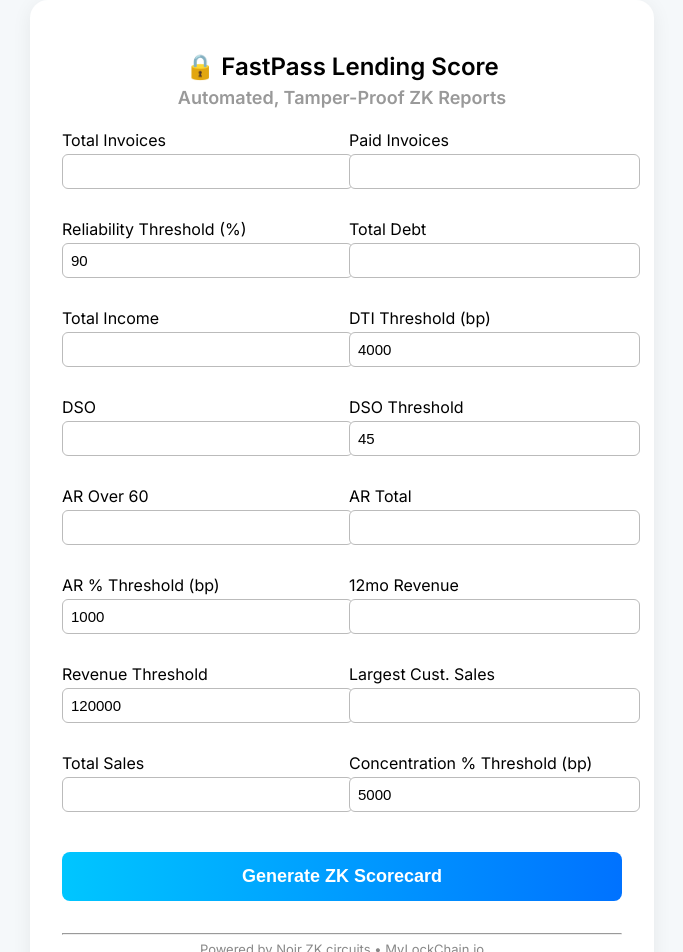
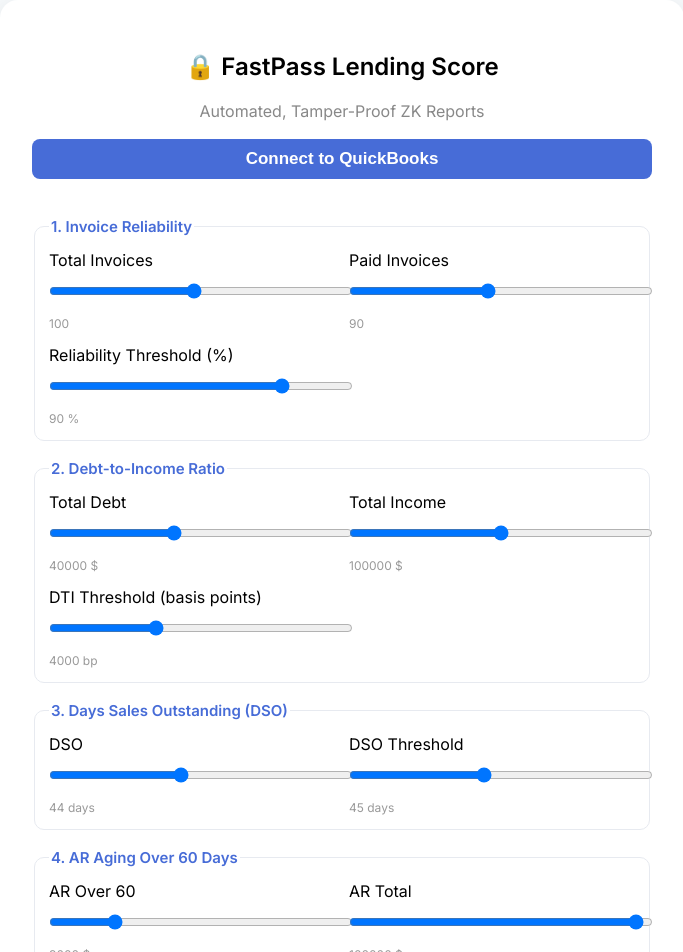
Before and after one commit to Lpierzina/zkInvoiceFactoring, a React (Create React App) app in the folder frontend2/: page / in a window 1280 px wide. Shown: the part 40-992 px from the top of the page, without its empty margins (298-981 px from the left). Built offline with nearby package versions, Linux system fonts and the light colour scheme.

Commit message:
100 percent zk proofs

```diff
--- a/frontend2/src/App.js
+++ b/frontend2/src/App.js
@@ -1,41 +1,42 @@
- import React, { useState, useEffect } from "react";
-
+import React, { useState } from "react";
 const API_URL = "https://zkinvoice-backend-f15c33da94bc.herokuapp.com/api/prove-reliability";
 
 export default function App() {
-  // Expanded state for ALL 6 ZK checks
+  // Change this to real QB connection logic as needed
+  const [qbConnected, setQBConnected] = useState(false);
+
+  // All form state
   const [inputs, setInputs] = useState({
-    total_invoices: "",
-    paid_invoices: "",
+    total_invoices: 100,
+    paid_invoices: 90,
     threshold_percent: 90,
-    total_debt: "",
-    total_income: "",
-    dti_threshold_bp: 4000,             // 40.00%
-    dso: "",
+    total_debt: 40000,
+    total_income: 100000,
+    dti_threshold_bp: 4000,
+    dso: 44,
     dso_threshold: 45,
-    ar_over60: "",
-    ar_total: "",
-    ar_pct_threshold_bp: 1000,          // 10.00%
-    revenue12mo: "",
-    revenue_threshold: 120000,          // $120,000 (12mo)
-    largest_cust_sales: "",
-    total_sales: "",
-    concentration_threshold_bp: 5000    // 50.00%
+    ar_over60: 9000,
+    ar_total: 100000,
+    ar_pct_threshold_bp: 1000,
+    revenue12mo: 121000,
+    revenue_threshold: 120000,
+    largest_cust_sales: 49999,
+    total_sales: 100000,
+    concentration_threshold_bp: 5000
   });
 
   const [loading, setLoading] = useState(false);
   const [proof, setProof] = useState(null);
   const [error, setError] = useState(null);
 
-  // === Update input fields ===
+  // Handle slider/input changes
   function handleChange(e) {
     setInputs((prev) => ({
       ...prev,
-      [e.target.name]: e.target.value
+      [e.target.name]: Number(e.target.value)
     }));
   }
 
-  // === ZK Prove button handler ===
   async function handleSubmit(e) {
     e.preventDefault();
     setLoading(true);
@@ -46,25 +47,7 @@
       const res = await fetch(API_URL, {
         method: "POST",
         headers: { "Content-Type": "application/json" },
-        body: JSON.stringify({
-          ...inputs,
-          total_invoices: Number(inputs.total_invoices),
-          paid_invoices: Number(inputs.paid_invoices),
-          threshold_percent: Number(inputs.threshold_percent),
-          total_debt: Number(inputs.total_debt),
-          total_income: Number(inputs.total_income),
-          dti_threshold_bp: Number(inputs.dti_threshold_bp),
-          dso: Number(inputs.dso),
-          dso_threshold: Number(inputs.dso_threshold),
-          ar_over60: Number(inputs.ar_over60),
-          ar_total: Number(inputs.ar_total),
-          ar_pct_threshold_bp: Number(inputs.ar_pct_threshold_bp),
-          revenue12mo: Number(inputs.revenue12mo),
-          revenue_threshold: Number(inputs.revenue_threshold),
-          largest_cust_sales: Number(inputs.largest_cust_sales),
-          total_sales: Number(inputs.total_sales),
-          concentration_threshold_bp: Number(inputs.concentration_threshold_bp)
-        })
+        body: JSON.stringify(inputs)
       });
       const data = await res.json();
       if (data.error) throw new Error(data.error);
@@ -76,73 +59,73 @@
     }
   }
 
-  // === The UI ===
+  // Example QuickBooks connect simulation
+  function handleQBConnect() {
+    // TODO: Replace with real QB connect flow
+    setQBConnected(true);
+  }
+
+  // Example: simulate disconnect
+  function handleQBDisconnect() {
+    setQBConnected(false);
+  }
+
   return (
     <div style={{ fontFamily: "Inter, sans-serif", background: "#f5f8fa", minHeight: "100vh" }}>
       <div style={{
-        maxWidth: 560, margin: "40px auto", background: "#fff", padding: 32,
+        maxWidth: 620, margin: "40px auto", background: "#fff", padding: 32,
         borderRadius: 18, boxShadow: "0 4px 20px #0001"
       }}>
-        <h2 style={{ textAlign: "center" }}>🔒 FastPass Lending Score <br /><span style={{fontSize:18, color:"#999"}}>Automated, Tamper-Proof ZK Reports</span></h2>
+        <h2 style={{ textAlign: "center" }}>🔒 FastPass Lending Score</h2>
+        <div style={{textAlign: "center", color:"#888", fontSize: 16, marginBottom: 18}}>
+          Automated, Tamper-Proof ZK Reports
+        </div>
+        {!qbConnected ? (
+          <button onClick={handleQBConnect} style={connectBtnStyle}>
+            Connect to QuickBooks
+          </button>
+        ) : (
+          <button onClick={handleQBDisconnect} style={disconnectBtnStyle}>
+            Disconnect QuickBooks
+          </button>
+        )}
 
-        <form onSubmit={handleSubmit}>
-          <div style={{display:"grid",gridTemplateColumns:"1fr 1fr",gap:14}}>
-            {/* These can be made smarter with labels, QuickBooks integration, etc. */}
-            <label>Total Invoices<br/>
-              <input name="total_invoices" value={inputs.total_invoices} onChange={handleChange} type="number" min={1} required style={inputStyle} />
-            </label>
-            <label>Paid Invoices<br/>
-              <input name="paid_invoices" value={inputs.paid_invoices} onChange={handleChange} type="number" min={0} required style={inputStyle} />
-            </label>
-            <label>Reliability Threshold (%)<br/>
-              <input name="threshold_percent" value={inputs.threshold_percent} onChange={handleChange} type="number" min={50} max={100} required style={inputStyle} />
-            </label>
-            <label>Total Debt<br/>
-              <input name="total_debt" value={inputs.total_debt} onChange={handleChange} type="number" min={0} required style={inputStyle} />
-            </label>
-            <label>Total Income<br/>
-              <input name="total_income" value={inputs.total_income} onChange={handleChange} type="number" min={0} required style={inputStyle} />
-            </label>
-            <label>DTI Threshold (bp)<br/>
-              <input name="dti_threshold_bp" value={inputs.dti_threshold_bp} onChange={handleChange} type="number" min={0} max={10000} required style={inputStyle} />
-            </label>
-            <label>DSO<br/>
-              <input name="dso" value={inputs.dso} onChange={handleChange} type="number" min={0} required style={inputStyle} />
-            </label>
-            <label>DSO Threshold<br/>
-              <input name="dso_threshold" value={inputs.dso_threshold} onChange={handleChange} type="number" min={0} required style={inputStyle} />
-            </label>
-            <label>AR Over 60<br/>
-              <input name="ar_over60" value={inputs.ar_over60} onChange={handleChange} type="number" min={0} required style={inputStyle} />
-            </label>
-            <label>AR Total<br/>
-              <input name="ar_total" value={inputs.ar_total} onChange={handleChange} type="number" min={0} required style={inputStyle} />
-            </label>
-            <label>AR % Threshold (bp)<br/>
-              <input name="ar_pct_threshold_bp" value={inputs.ar_pct_threshold_bp} onChange={handleChange} type="number" min={0} max={10000} required style={inputStyle} />
-            </label>
-            <label>12mo Revenue<br/>
-              <input name="revenue12mo" value={inputs.revenue12mo} onChange={handleChange} type="number" min={0} required style={inputStyle} />
-            </label>
-            <label>Revenue Threshold<br/>
-              <input name="revenue_threshold" value={inputs.revenue_threshold} onChange={handleChange} type="number" min={0} required style={inputStyle} />
-            </label>
-            <label>Largest Cust. Sales<br/>
-              <input name="largest_cust_sales" value={inputs.largest_cust_sales} onChange={handleChange} type="number" min={0} required style={inputStyle} />
-            </label>
-            <label>Total Sales<br/>
-              <input name="total_sales" value={inputs.total_sales} onChange={handleChange} type="number" min={0} required style={inputStyle} />
-            </label>
-            <label>Concentration % Threshold (bp)<br/>
-              <input name="concentration_threshold_bp" value={inputs.concentration_threshold_bp} onChange={handleChange} type="number" min={0} max={10000} required style={inputStyle} />
-            </label>
-          </div>
+        <form onSubmit={handleSubmit} style={{marginTop: 24}}>
+          <Section title="1. Invoice Reliability">
+            <SliderOrInput {...sliderConfig.total_invoices} qbConnected={qbConnected} value={inputs.total_invoices} onChange={handleChange}/>
+            <SliderOrInput {...sliderConfig.paid_invoices} qbConnected={qbConnected} value={inputs.paid_invoices} onChange={handleChange}/>
+            <SliderOrInput {...sliderConfig.threshold_percent} qbConnected={qbConnected} value={inputs.threshold_percent} onChange={handleChange}/>
+          </Section>
+          <Section title="2. Debt-to-Income Ratio">
+            <SliderOrInput {...sliderConfig.total_debt} qbConnected={qbConnected} value={inputs.total_debt} onChange={handleChange}/>
+            <SliderOrInput {...sliderConfig.total_income} qbConnected={qbConnected} value={inputs.total_income} onChange={handleChange}/>
+            <SliderOrInput {...sliderConfig.dti_threshold_bp} qbConnected={qbConnected} value={inputs.dti_threshold_bp} onChange={handleChange}/>
+          </Section>
+          <Section title="3. Days Sales Outstanding (DSO)">
+            <SliderOrInput {...sliderConfig.dso} qbConnected={qbConnected} value={inputs.dso} onChange={handleChange}/>
+            <SliderOrInput {...sliderConfig.dso_threshold} qbConnected={qbConnected} value={inputs.dso_threshold} onChange={handleChange}/>
+          </Section>
+          <Section title="4. AR Aging Over 60 Days">
+            <SliderOrInput {...sliderConfig.ar_over60} qbConnected={qbConnected} value={inputs.ar_over60} onChange={handleChange}/>
+            <SliderOrInput {...sliderConfig.ar_total} qbConnected={qbConnected} value={inputs.ar_total} onChange={handleChange}/>
+            <SliderOrInput {...sliderConfig.ar_pct_threshold_bp} qbConnected={qbConnected} value={inputs.ar_pct_threshold_bp} onChange={handleChange}/>
+          </Section>
+          <Section title="5. Revenue (12 months)">
+            <SliderOrInput {...sliderConfig.revenue12mo} qbConnected={qbConnected} value={inputs.revenue12mo} onChange={handleChange}/>
+            <SliderOrInput {...sliderConfig.revenue_threshold} qbConnected={qbConnected} value={inputs.revenue_threshold} onChange={handleChange}/>
+          </Section>
+          <Section title="6. Customer Concentration">
+            <SliderOrInput {...sliderConfig.largest_cust_sales} qbConnected={qbConnected} value={inputs.largest_cust_sales} onChange={handleChange}/>
+            <SliderOrInput {...sliderConfig.total_sales} qbConnected={qbConnected} value={inputs.total_sales} onChange={handleChange}/>
+            <SliderOrInput {...sliderConfig.concentration_threshold_bp} qbConnected={qbConnected} value={inputs.concentration_threshold_bp} onChange={handleChange}/>
+          </Section>
+
           <button disabled={loading} style={btnStyle}>
             {loading ? "Proving..." : "Generate ZK Scorecard"}
           </button>
         </form>
 
-        {/* Proof Scorecard Result */}
+        {/* Scorecard */}
         {proof && (
           <div style={{ marginTop: 32, background: "#f5fff0", borderRadius: 14, padding: 20 }}>
             <h3 style={{ marginTop: 0 }}>📋 ZK Lender Scorecard</h3>
@@ -171,7 +154,6 @@
             </details>
           </div>
         )}
-
         {error && <div style={{ color: "#d31717", marginTop: 18 }}>{error}</div>}
         <div style={{ marginTop: 32, fontSize: 13, color: "#888" }}>
           <hr />
@@ -184,9 +166,76 @@
   );
 }
 
-// === Styles ===
+// --- Helpers ---
+
+function Section({ title, children }) {
+  return (
+    <fieldset style={{ marginBottom: 18, padding: 14, borderRadius: 10, border: "1px solid #e7eaf0" }}>
+      <legend style={{fontWeight:700, fontSize:15, color:"#476cd7"}}>{title}</legend>
+      <div style={{display:"grid", gridTemplateColumns:"1fr 1fr", gap:14}}>
+        {children}
+      </div>
+    </fieldset>
+  );
+}
+
+function SliderOrInput({ label, min, max, step, unit, qbConnected, value, onChange, name }) {
+  // Find field name by reverse-mapping label to sliderConfig key
+  if (!name) {
+    name = Object.entries(sliderConfig).find(([k, v]) => v.label === label)?.[0];
+  }
+  return (
+    <label>
+      {label}<br/>
+      {qbConnected
+        ? <input
+            style={inputStyle}
+            name={name}
+            type="number"
+            value={value}
+            readOnly
+          />
+        : <input
+            style={inputStyle}
+            name={name}
+            type="range"
+            min={min}
+            max={max}
+            value={value}
+            onChange={onChange}
+            step={step || 1}
+          />
+      }
+      {!qbConnected &&
+        <div style={{fontSize:12, color:"#999"}}>{value} {unit}</div>
+      }
+    </label>
+  );
+}
+
+// --- Field Config ---
+
+const sliderConfig = {
+  total_invoices:           { label: "Total Invoices", min: 10, max: 200, step: 1, unit: "", name:"total_invoices" },
+  paid_invoices:            { label: "Paid Invoices", min: 0, max: 200, step: 1, unit: "", name:"paid_invoices" },
+  threshold_percent:        { label: "Reliability Threshold (%)", min: 50, max: 100, step: 1, unit: "%", name:"threshold_percent" },
+  total_debt:               { label: "Total Debt", min: 0, max: 100000, step: 1000, unit: "$", name:"total_debt" },
+  total_income:             { label: "Total Income", min: 0, max: 200000, step: 1000, unit: "$", name:"total_income" },
+  dti_threshold_bp:         { label: "DTI Threshold (basis points)", min: 1000, max: 10000, step: 100, unit: "bp", name:"dti_threshold_bp" },
+  dso:                      { label: "DSO", min: 10, max: 90, step: 1, unit: "days", name:"dso" },
+  dso_threshold:            { label: "DSO Threshold", min: 10, max: 90, step: 1, unit: "days", name:"dso_threshold" },
+  ar_over60:                { label: "AR Over 60", min: 0, max: 50000, step: 500, unit: "$", name:"ar_over60" },
+  ar_total:                 { label: "AR Total", min: 0, max: 100000, step: 1000, unit: "$", name:"ar_total" },
+  ar_pct_threshold_bp:      { label: "AR % Threshold (basis points)", min: 500, max: 5000, step: 100, unit: "bp", name:"ar_pct_threshold_bp" },
+  revenue12mo:              { label: "12mo Revenue", min: 0, max: 300000, step: 1000, unit: "$", name:"revenue12mo" },
+  revenue_threshold:        { label: "Revenue Threshold", min: 10000, max: 200000, step: 1000, unit: "$", name:"revenue_threshold" },
+  largest_cust_sales:       { label: "Largest Customer Sales", min: 0, max: 150000, step: 1000, unit: "$", name:"largest_cust_sales" },
+  total_sales:              { label: "Total Sales", min: 0, max: 300000, step: 1000, unit: "$", name:"total_sales" },
+  concentration_threshold_bp: { label: "Concentration % Threshold (bp)", min: 1000, max: 10000, step: 100, unit: "bp", name:"concentration_threshold_bp" }
+};
+
 const inputStyle = {
-  width: "100%", margin: "4px 0 16px 0", padding: 8,
+  width: "100%", margin: "4px 0 8px 0", padding: 8,
   border: "1px solid #bbb", borderRadius: 6, fontSize: 15
 };
 
@@ -196,3 +245,13 @@
   background: "linear-gradient(90deg,#00c6ff,#0072ff)", color: "#fff",
   border: "none", borderRadius: 8, cursor: "pointer", fontWeight: 700
 };
+
+const connectBtnStyle = {
+  width: "100%", padding: "10px 0", marginBottom: "14px", fontSize: 17,
+  background: "#476cd7", color: "#fff", border: "none", borderRadius: 8, fontWeight: 700, cursor: "pointer"
+};
+
+const disconnectBtnStyle = {
+  ...connectBtnStyle,
+  background: "#e74c3c"
+};
```
